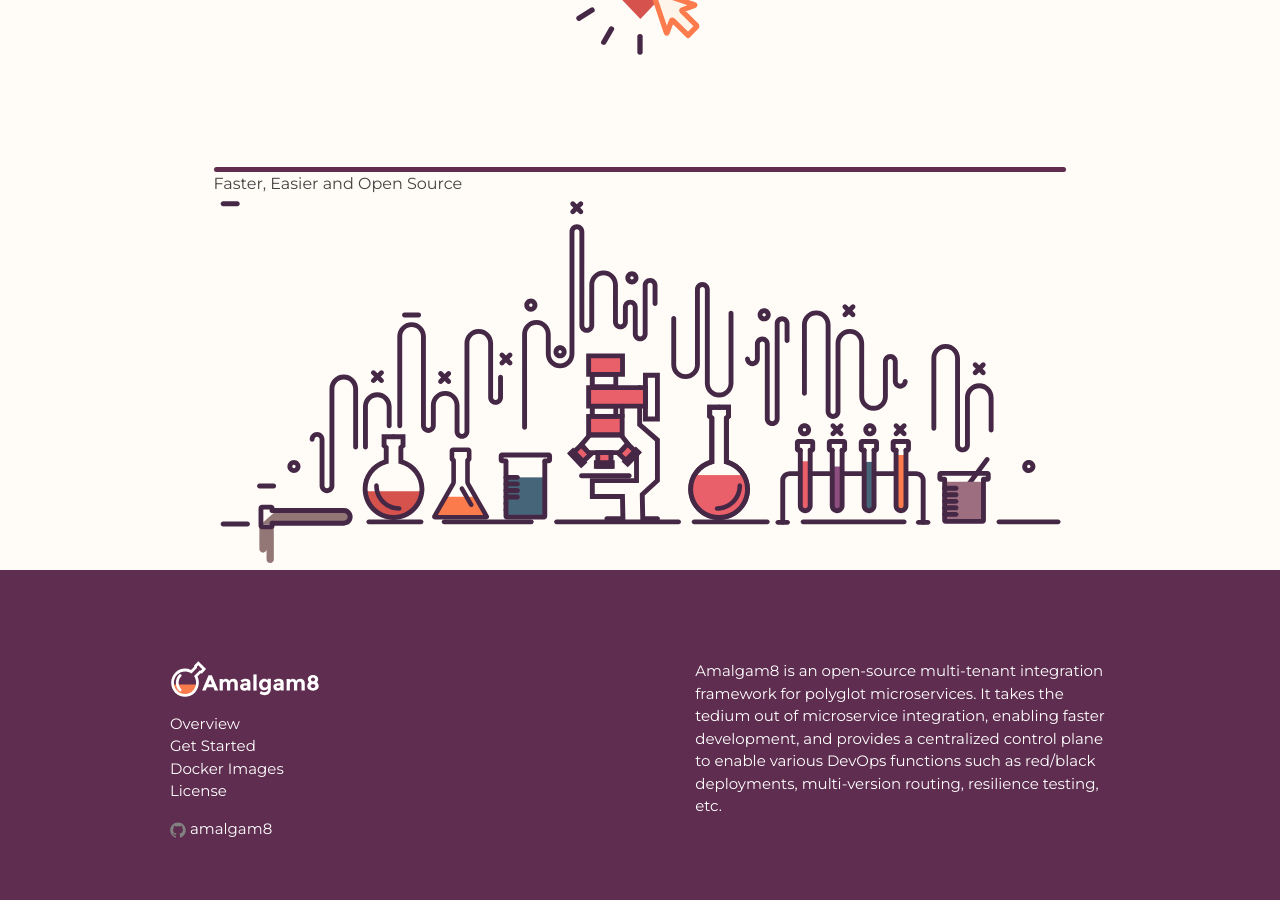
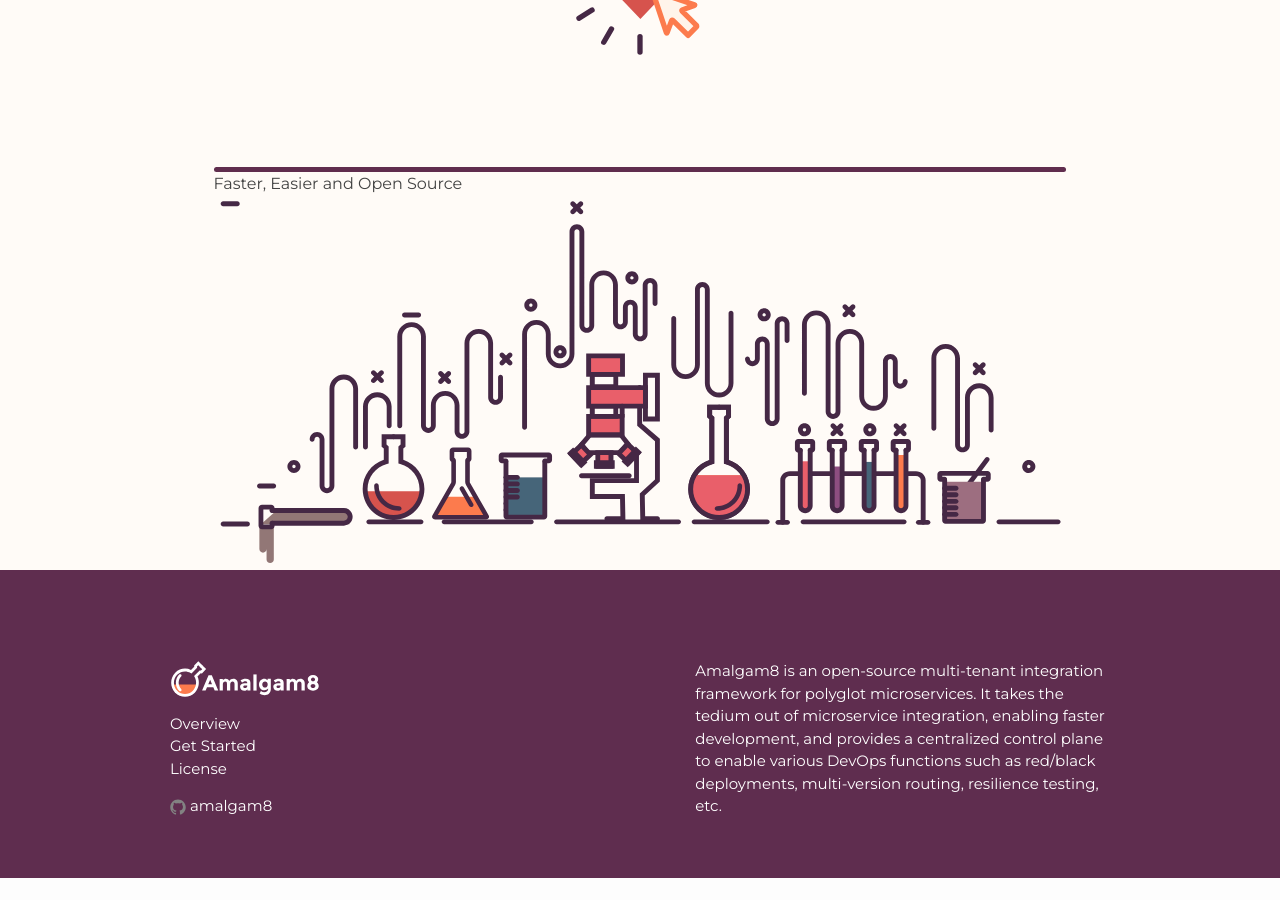
Before and after one commit to amalgam8/amalgam8.github.io, a Jekyll site: the page built from index.html, in a window 1280 px wide and 900 px high, scrolled down 4569 px. Built offline with Jekyll 4.4.1, drawn with Linux system fonts in a browser that asks for light colours; after the commit the page ends 5447 px from its top, so only the background shows below that.

Commit message:
remove reference to Docker Images

```diff
--- a/_includes/footer.html
+++ b/_includes/footer.html
@@ -13,7 +13,6 @@
         <ul class="contact-list">
           <li><a href="https://github.com/amalgam8/amalgam8.github.io/blob/master/overview.md">Overview</a></li>
           <li><a href="https://github.com/amalgam8/examples">Get Started</a></li>
-          <li><a href="https://github.com/amalgam8/registry">Docker Images</a></li>
           <li><a href="https://github.com/amalgam8/amalgam8.github.io/blob/master/LICENSE">License</a></li>
         </ul>
         <ul class="social-media-list">
```
